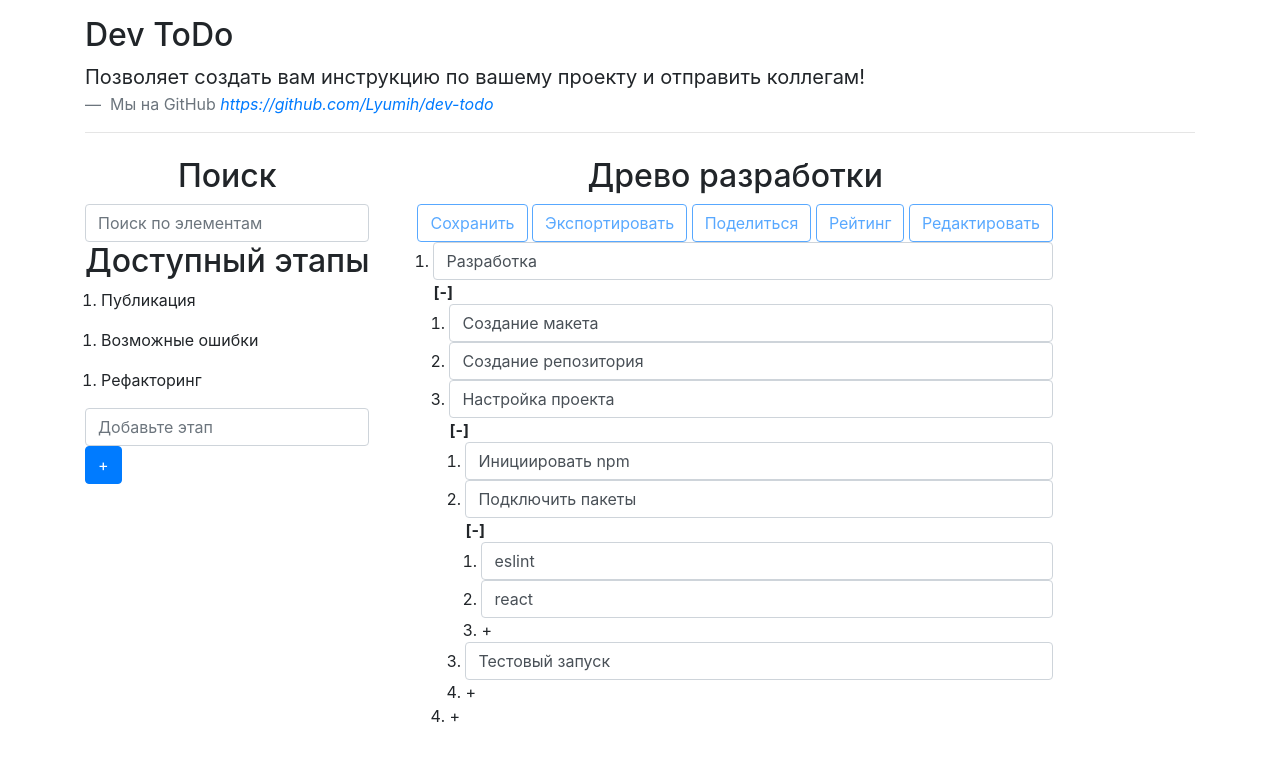
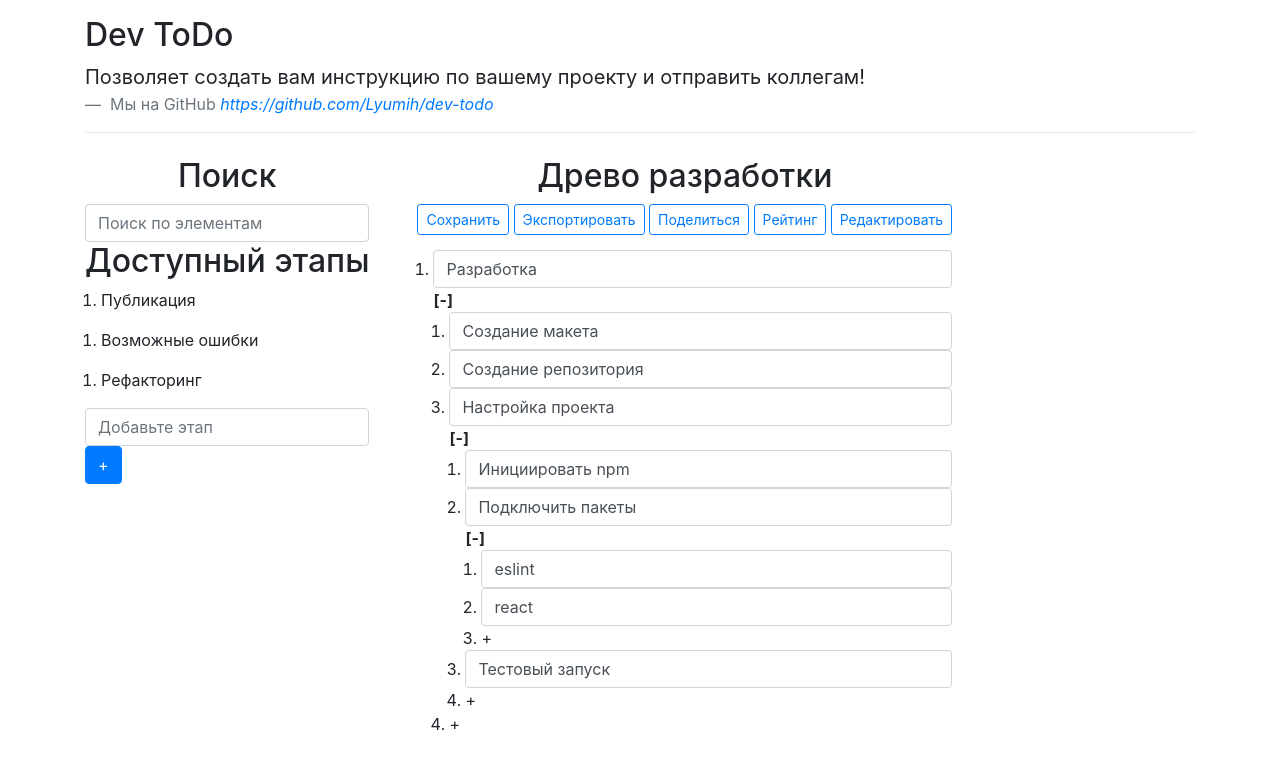
Before and after one commit to Lyumih/dev-todo, a plain HTML site: page todo.html in a window 1280 px wide. Drawn offline with nearby package versions, Linux system fonts and the light colour scheme.

Commit message:
enabled buttons and made them small

```diff
--- a/todo.html
+++ b/todo.html
@@ -87,18 +87,18 @@
         <main>
           <h2 class="text-center">Древо разработки</h2>
           <div>
-            <button class="btn  btn-outline-primary" disabled>Сохранить</button>
-            <button class="btn btn-outline-primary" disabled>
+            <button class="btn  btn-outline-primary btn-sm">Сохранить</button>
+            <button class="btn btn-outline-primary btn-sm">
               Экспортировать
             </button>
-            <button class="btn btn-outline-primary" disabled>Поделиться</button>
-            <button class="btn btn-outline-primary" disabled>Рейтинг</button>
-            <button class="btn btn-outline-primary" disabled>
+            <button class="btn btn-outline-primary btn-sm">Поделиться</button>
+            <button class="btn btn-outline-primary btn-sm">Рейтинг</button>
+            <button class="btn btn-outline-primary btn-sm">
               Редактировать
             </button>
           </div>
           <!-- СПИСОК  -->
-          <div>
+          <div style="margin-top: 15px;">
             <!-- Dynamic Tree -->
             <script type="text/x-template" id="item-template">
 
```
